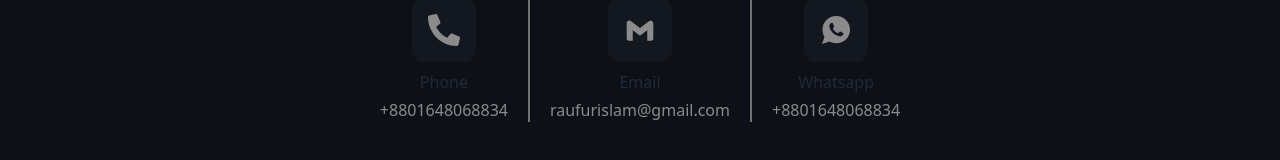
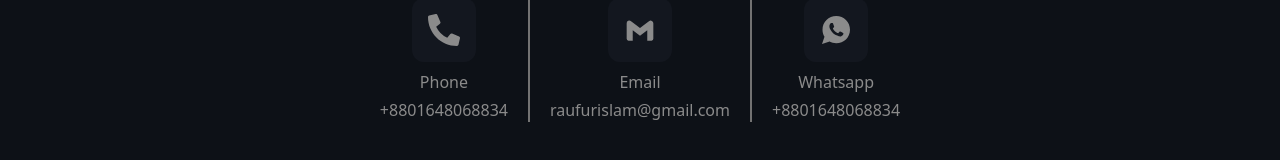
Before and after one commit to raufurislam/raufurislam, a React (Vite) app: page / in a window 1280 px wide. Shown: the part 3239-3399 px from the top of the page. Built offline with nearby package versions, Linux system fonts and the light colour scheme.

Commit message:
Contact style update

```diff
--- a/src/Pages/Home/Contact/Contact.jsx
+++ b/src/Pages/Home/Contact/Contact.jsx
@@ -26,7 +26,7 @@ const Contact = () => {
             >
               <FaPhoneAlt size={32} />
             </a>
-            <p className="mt-2">Phone</p>
+            <p className="text-secondary mt-2">Phone</p>
             <p className="mt-1 text-secondary">+8801648068834</p>
           </div>
 
@@ -40,7 +40,7 @@ const Contact = () => {
             >
               <BiLogoGmail size={32} />
             </a>
-            <p className="mt-2">Email</p>
+            <p className="text-secondary mt-2">Email</p>
             <p className="mt-1 text-secondary">raufurislam@gmail.com</p>
           </div>
 
@@ -54,7 +54,7 @@ const Contact = () => {
             >
               <IoLogoWhatsapp size={32} />
             </a>
-            <p className="mt-2">Whatsapp</p>
+            <p className="text-secondary mt-2">Whatsapp</p>
             <p className="mt-1 text-secondary">+8801648068834</p>
           </div>
         </div>
```
